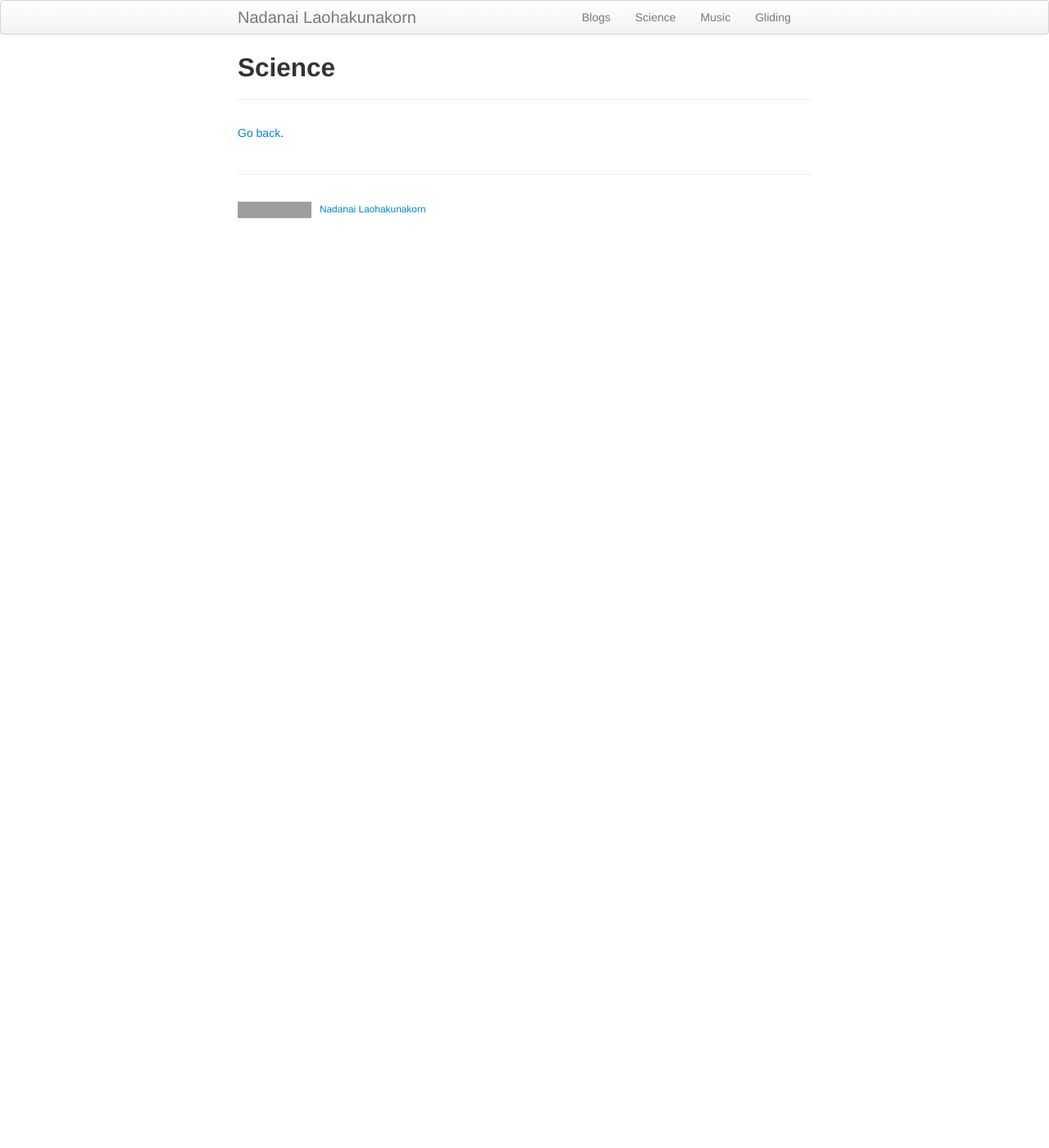
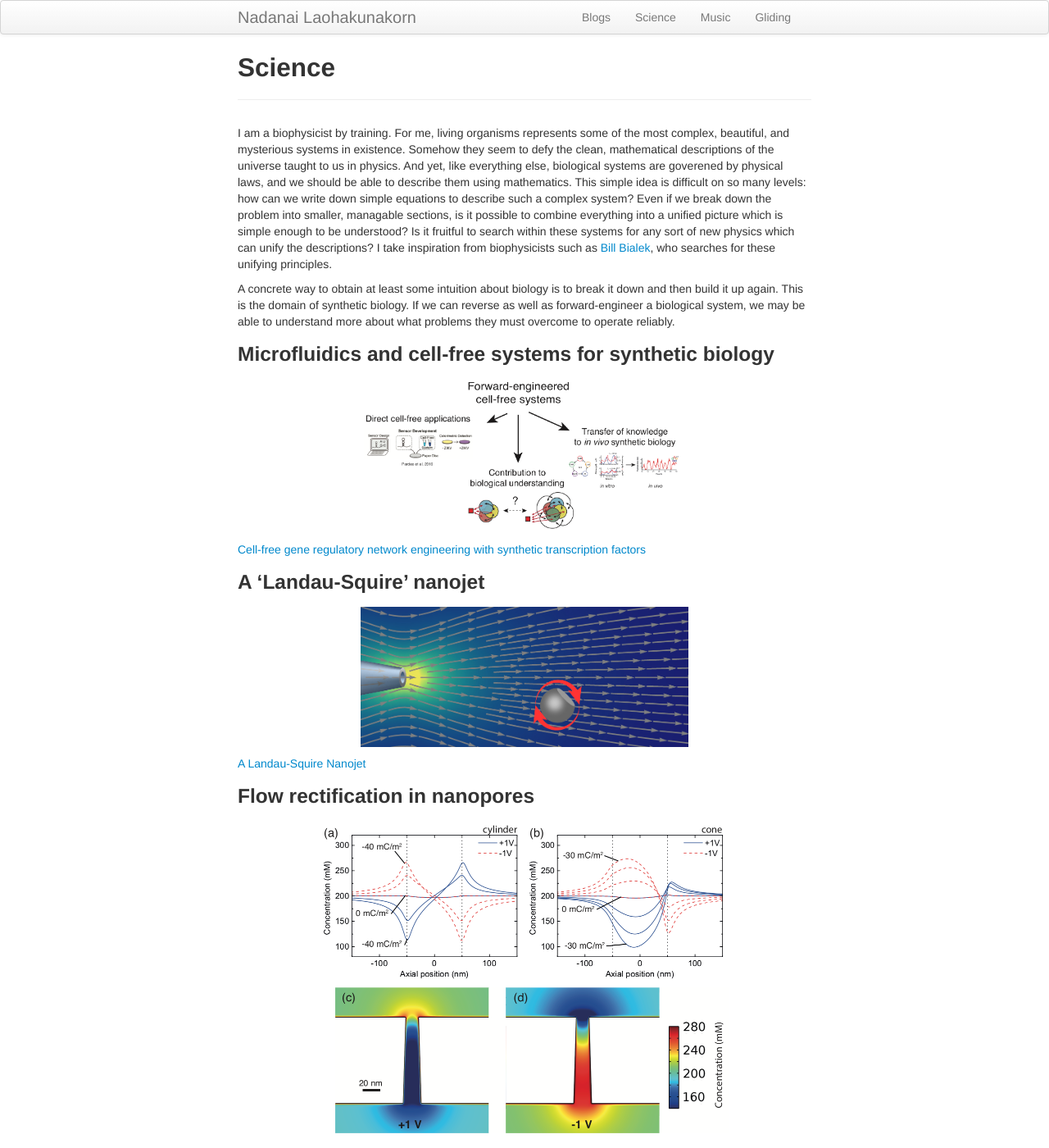
Before and after one commit to nadanai263/nadanai263.github.io, a Jekyll site: the page built from pages/science.md, in a window 1280 px wide and 1400 px high. Shown: the whole window at 82% size. Built offline with Jekyll 4.4.1, drawn with Linux system fonts in a browser that asks for light colours; some of the changed text lies outside the part shown; grey boxes are pictures that could not be loaded.

Commit message:
Some science added

```diff
--- a/pages/science.md
+++ b/pages/science.md
@@ -4,4 +4,32 @@ title: Science
 description: my science
 ---
 
+I am a biophysicist by training. For me, living organisms represents some of the most complex, beautiful, and mysterious systems in existence. Somehow they seem to defy the clean, mathematical descriptions of the universe taught to us in physics. And yet, like everything else, biological systems are goverened by physical laws, and we should be able to describe them using mathematics. This simple idea is difficult on so many levels: how can we write down simple equations to describe such a complex system? Even if we break down the problem into smaller, managable sections, is it possible to combine everything into a unified picture which is simple enough to be understood? Is it fruitful to search within these systems for any sort of new physics which can unify the descriptions? I take inspiration from biophysicists such as [Bill Bialek](http://www.princeton.edu/~wbialek/wbialek.html), who searches for these unifying principles.
+
+A concrete way to obtain at least some intuition about biology is to break it down and then build it up again. This is the domain of synthetic biology. If we can reverse as well as forward-engineer a biological system, we may be able to understand more about what problems they must overcome to operate reliably.
+
+### Microfluidics and cell-free systems for synthetic biology
+<p align="center">
+<img src="/assets/images/summary_long.png" width="400" alt="Landau-Squire">
+</p>
+
+[Cell-free gene regulatory network engineering with synthetic transcription factors](https://www.biorxiv.org/content/early/2018/09/04/407999)
+
+### A 'Landau-Squire' nanojet
+<p align="center">
+<img src="/assets/images/LSgraphic.jpg" width="400" alt="Landau-Squire">
+</p>
+
+[A Landau-Squire Nanojet](https://pubs.acs.org/doi/abs/10.1021/nl402350a)
+
+### Flow rectification in nanopores
+<p align="center">
+<img src="/assets/images/FRgraphic.png" width="500" alt="Flow rectification">
+</p>
+
+[Electroosmotic flow rectification in conical nanopores](http://iopscience.iop.org/article/10.1088/0957-4484/26/27/275202/meta)
+
+
+
+
 [Go back](/index.html).
```
Also changed, not shown: index.md (+2 -0 lines), assets/images/FRgraphic.png (added), assets/images/LSgraphic.jpg (added), assets/images/summary_long.png (added), 10 other files.
